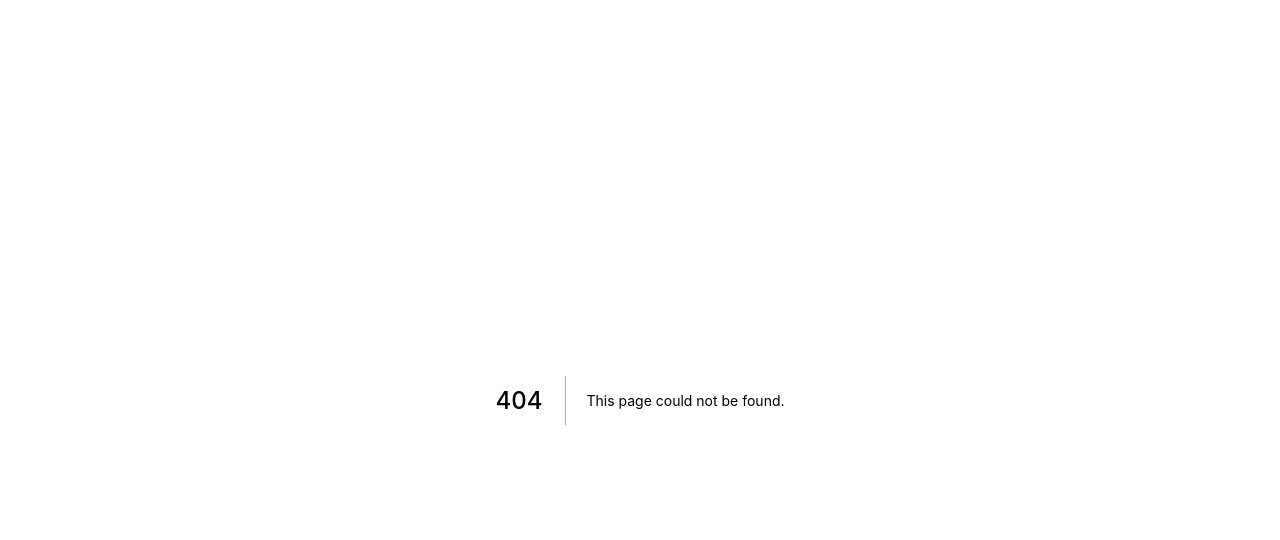
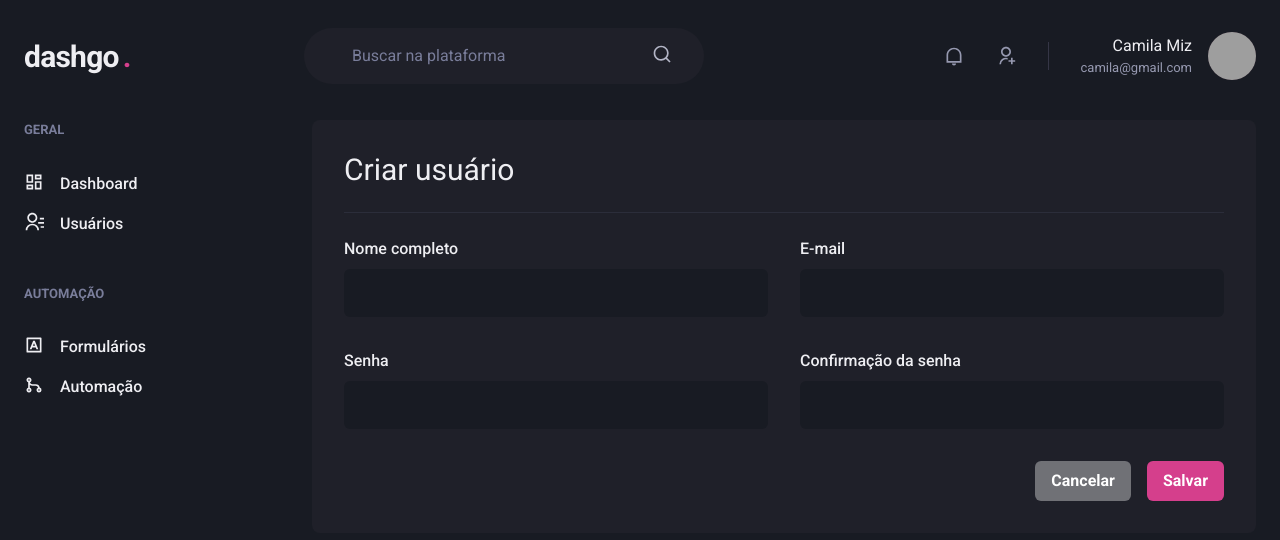
Before and after one commit to camilamiz/04-dashgo, a Next.js app: page /users/create in a window 1280 px wide. Before the commit this address had no page. Shown: the top 540 px of the page. Built offline with nearby package versions, Linux system fonts and the light colour scheme; grey boxes are pictures that could not be loaded.

Commit message:
create user page

```diff
--- /dev/null
+++ b/src/pages/users/create.tsx
@@ -0,0 +1,35 @@
+import { Box, Button, Divider, Flex, Heading, HStack, SimpleGrid, VStack } from "@chakra-ui/react";
+import { Header } from "../../components/Header";
+import { Sidebar } from "../../components/Sidebar";
+import { Input } from "../../components/Form/Input";
+
+export default function CreateUser() {
+  return(
+    <Box>
+      <Header />
+      <Flex w="100%" my="6" maxWidth={1480} mx="auto" px="6">
+        <Sidebar />
+        <Box flex="1" borderRadius={8} bg="gray.800" p="8">
+          <Heading size="lg" fontWeight="normal">Criar usuário</Heading>
+          <Divider my="6" borderColor="gray.700"/>
+          <VStack spacing="8">
+            <SimpleGrid minChildWidth="240px" spacing="8" w="100%">
+              <Input name="name" label="Nome completo" />
+              <Input name="email" label="E-mail" />
+            </SimpleGrid>
+            <SimpleGrid minChildWidth="240px" spacing="8" w="100%">
+              <Input name="password" type="password" label="Senha" />
+              <Input name="password_confirmation" type="password_confirmation" label="Confirmação da senha" />
+            </SimpleGrid>
+          </VStack>
+          <Flex mt="8" justify="flex-end">
+            <HStack spacing="4">
+              <Button colorScheme="whiteAlpha">Cancelar</Button>
+              <Button colorScheme="pink">Salvar</Button>
+            </HStack>
+          </Flex>
+        </Box>
+      </Flex>
+    </Box>
+  );
+}
```
